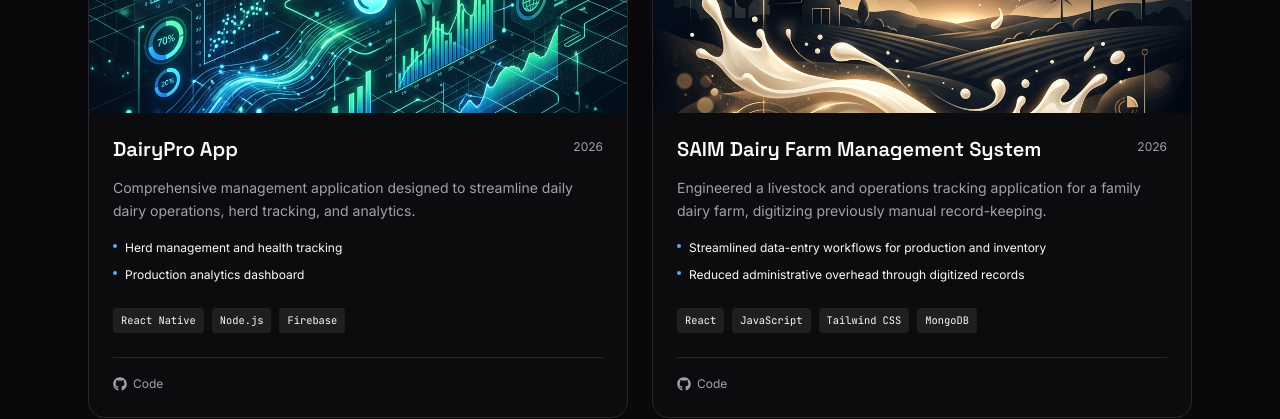
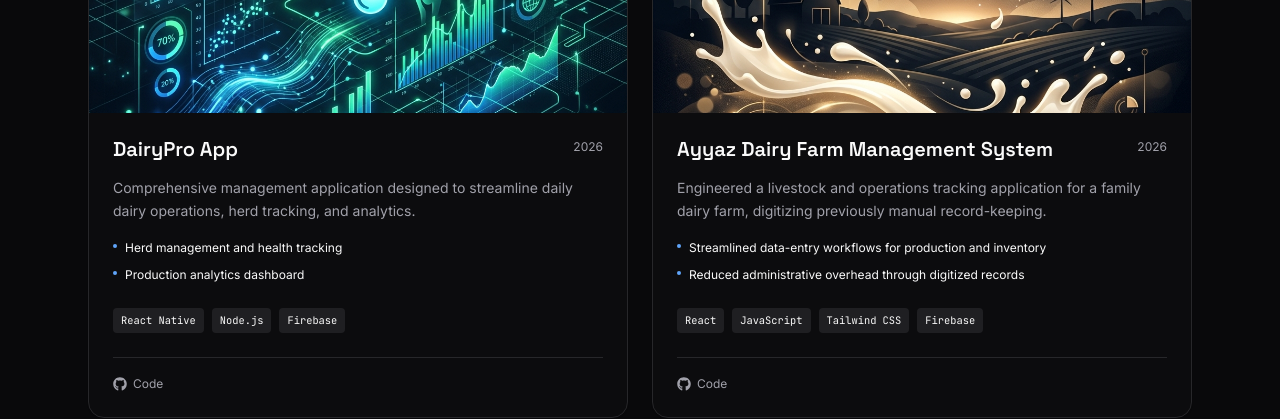
Before and after one commit to saimayyazsheikh/Saim-s-Portfolio, a React (Vite) app: page / in a window 1280 px wide. Shown: the part 2320-2739 px from the top of the page. Built offline with nearby package versions, Linux system fonts and the light colour scheme.

Commit message:
Update project links and remove certificate of appreciation

```diff
--- a/src/sections/Projects.jsx
+++ b/src/sections/Projects.jsx
@@ -24,7 +24,7 @@ const Projects = () => {
         "Deep learning engagement metrics"
       ],
       tags: ["Python", "Computer Vision", "Deep Learning"],
-      link: "https://github.com/saimayyazsheikh/EduSense",
+      link: "https://github.com/saimayyazsheikh/Edu-Sense",
       image: "/projects/edusense.png"
     },
     {
@@ -36,19 +36,19 @@ const Projects = () => {
         "Production analytics dashboard"
       ],
       tags: ["React Native", "Node.js", "Firebase"],
-      link: "https://github.com/saimayyazsheikh/DairyPro",
+      link: "https://github.com/saimayyazsheikh/Dairy-Pro---Mobile-App",
       image: "/projects/dairypro.png"
     },
     {
-      title: "SAIM Dairy Farm Management System",
+      title: "Ayyaz Dairy Farm Management System",
       date: "2026",
       description: "Engineered a livestock and operations tracking application for a family dairy farm, digitizing previously manual record-keeping.",
       points: [
         "Streamlined data-entry workflows for production and inventory",
         "Reduced administrative overhead through digitized records"
       ],
-      tags: ["React", "JavaScript", "Tailwind CSS", "MongoDB"],
-      link: "https://github.com/saimayyazsheikh/Ayyaz-Dairy-Farm",
+      tags: ["React", "JavaScript", "Tailwind CSS", "Firebase"],
+      link: "https://github.com/saimayyazsheikh/AyyazDairyFarm",
       image: "/projects/ayyazdairy.png"
     },
     {
--- a/src/sections/Skills.jsx
+++ b/src/sections/Skills.jsx
@@ -71,8 +71,7 @@ const Skills = () => {
     "Millennium Fellowship - Leadership program by UNAI & MCN",
     "AUCIS General Secretary",
     "TechConnect 2025 Participation Certificate",
-    "TechFest'25 Participation Certificate",
-    "Certificate of Appreciation"
+    "TechFest'25 Participation Certificate"
   ];
 
   return (
```
